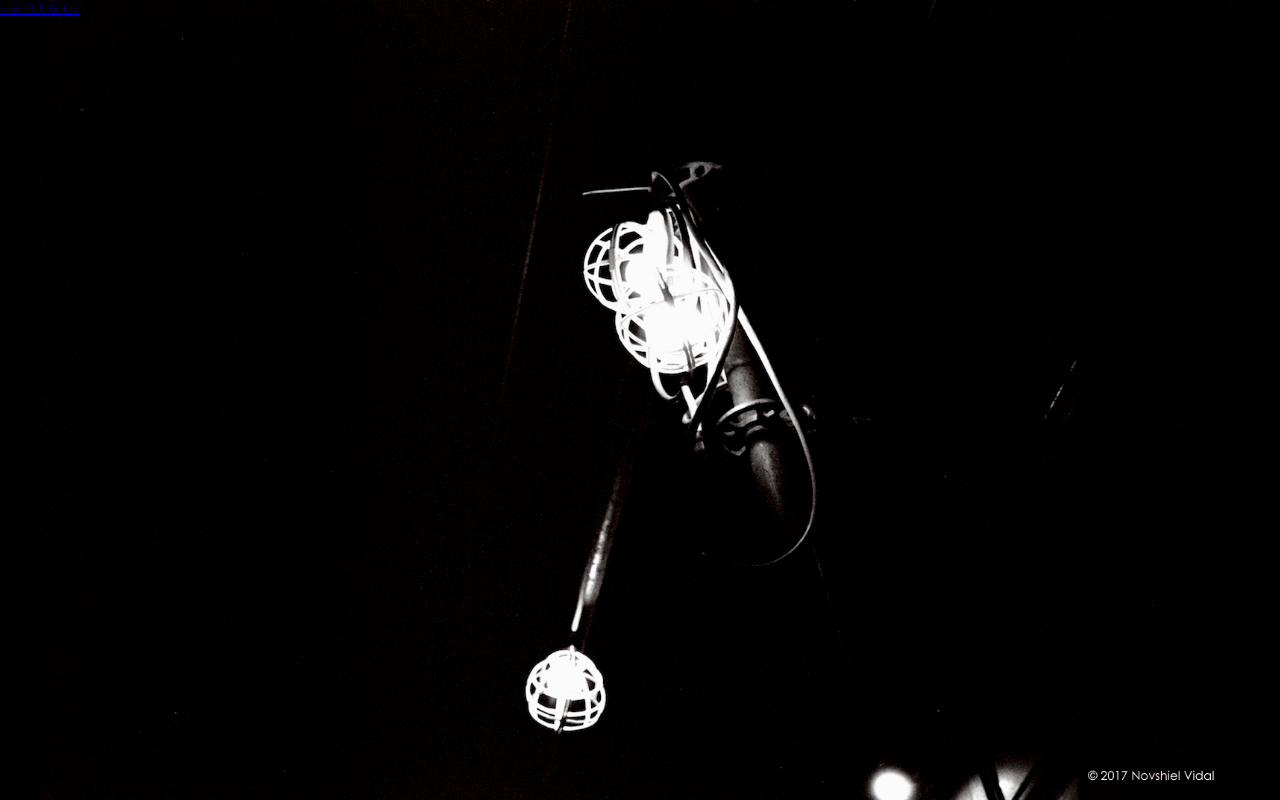
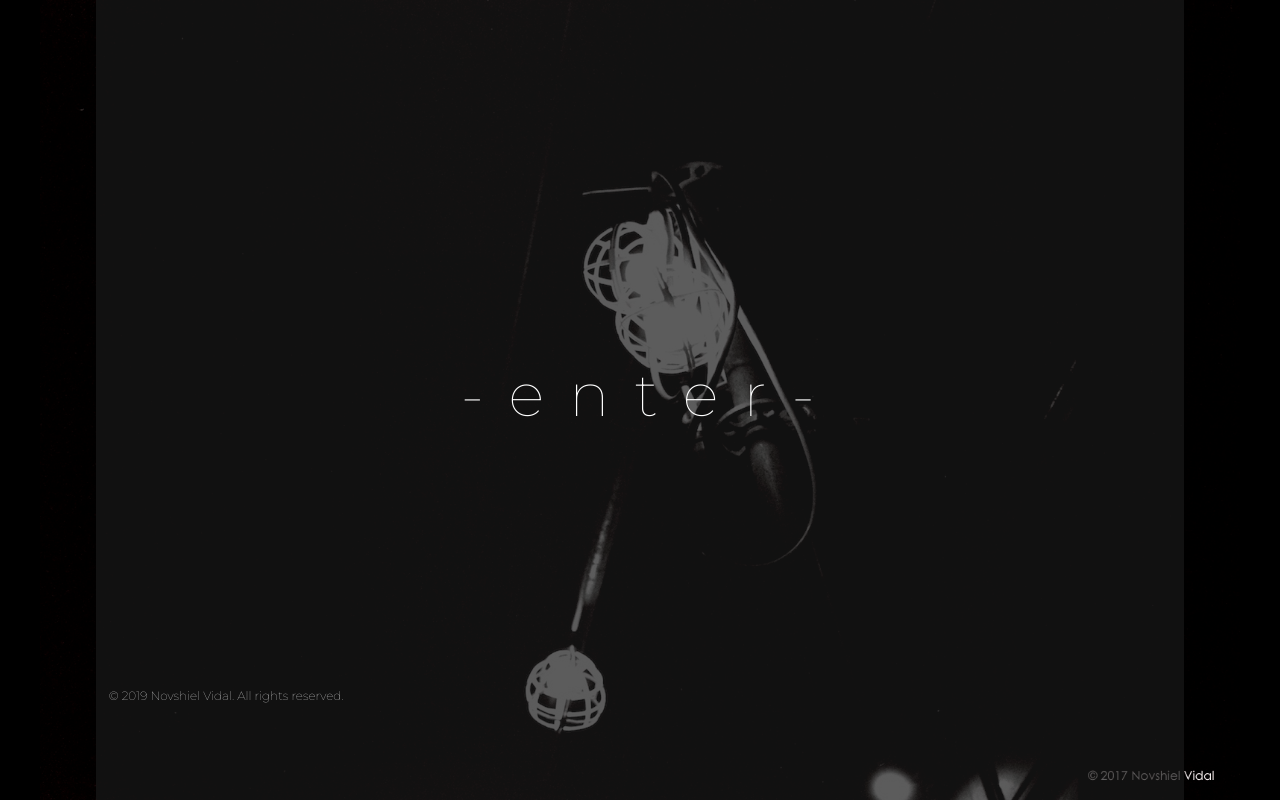
Before and after one commit to novshielvidal/novshielvidal.github.io, a plain HTML site: page index.html in a window 1280 px wide. Drawn offline with Linux system fonts and the light colour scheme.

Commit message:
Finish styling of index.html

```diff
--- a/index.css
+++ b/index.css
@@ -55,13 +55,12 @@ table {
 }
 
 html {
-    min-width: 800px;
-    height: 100%;
-    font-size: 16px;
+    height: 100vh;
 }
 
 /*      index.html desktop view     */
 
+@media only screen and (min-width: 500px) {
     body {
         height: 100%;
         background-image: url("img/light-img-c.jpg");
@@ -71,35 +70,36 @@ body {
         background-position: center;
         background-attachment: fixed;
         font-family: "Montserrat", sans-serif;
-    letter-spacing: .005rem;
+        font-size: 16px;
     }
-
-@media(min-width: 100%) {
 
     .container {
         display: flex;
         flex-direction: column;
-        width: 85vmax;
-        min-height: 100vmin;
+        width: 85%;
+        min-height: 100%;
         background-color: rgb(25, 25, 25, 0.70);
-        padding: ;
-        margin: auto;
+        padding: 0 1%;
+        margin: 0 auto;
         justify-content: center;
     }
 
     .page-title {
+        display: flex;
+        flex-direction: row;
+        padding: 25% 3%;
+        justify-content: center;
         text-align: center;
         animation: hover-link -1s backwards;
     }
 
     nav a {
-    display: flex;
-    flex-direction: row;
         color: white;
-    font-size: 3.5rem;
+        font-size: 3.8rem;
         font-stretch: wider;
         text-decoration-line: none;
-    letter-spacing: .0005rem;
+        letter-spacing: 0.3rem;
+        justify-content: center;
         align-self: center;
     }
 
@@ -113,12 +113,20 @@ nav a:hover {
         }
         to {
             text-decoration-line: line-through;
-        text-decoration-style: 0.0005rem solid black;
+            text-decoration-style: 0.05rem solid black;
         }
     }
 
+    .copyright {
+        display: flex;
+        flex-direction: row;
+        color: whitesmoke;
+        font-size: 0.75rem;
+        letter-spacing: 0.001rem;
+        text-align: left;
+    }
 
-/* some additional selectors for main.html */
+/* other selectors for main.html */
 
 .main-page {
     height: 100%;
@@ -129,20 +137,23 @@ nav a:hover {
     background-position: center;
     background-attachment: fixed;
     font-family: "Montserrat", sans-serif;
-    letter-spacing: 2px;
 }
 
 .container-main {
-    background-color: rgb(25, 25, 25, 0.70);
     display: flex;
     flex-direction: column;
+    width: 85%;
     min-height: 100%;
-    width: 85%;
+    background-color: rgb(25, 25, 25, 0.70);
     justify-content: center;
-    padding: 1px;
+    padding: 0 5%;
     margin: auto;
+    letter-spacing: 0.01rem;
     color: whitesmoke;
 }
+
+
+
 
 .container-main .construction {
     align-items: center;
--- a/index.html
+++ b/index.html
@@ -4,7 +4,7 @@
 
 <head>
     <meta charset="utf-8" />
-        <meta name="viewport" content="width=device-width" />
+    <meta name="viewport" content="width=device-width, initial-scale=1.0" />
     <link href="https://fonts.googleapis.com/css?family=Montserrat:100,100i&display=swap" rel="stylesheet" />
     <link rel="stylesheet" href="index.css" />
     <title>Novshiel Vidal</title>
@@ -13,11 +13,11 @@
 <body>
 
     <section class="container">
-
         <div class="page-title">
             <nav><a href="main.html">- e n t e r -</a></nav>
         </div>
 
+        <div class="copyright">&copy 2019 Novshiel Vidal. All rights reserved.</div>
     </section> <!--end of container class-->
 
 </body>
```
Lines whose indentation alone changed are shown as unchanged.
